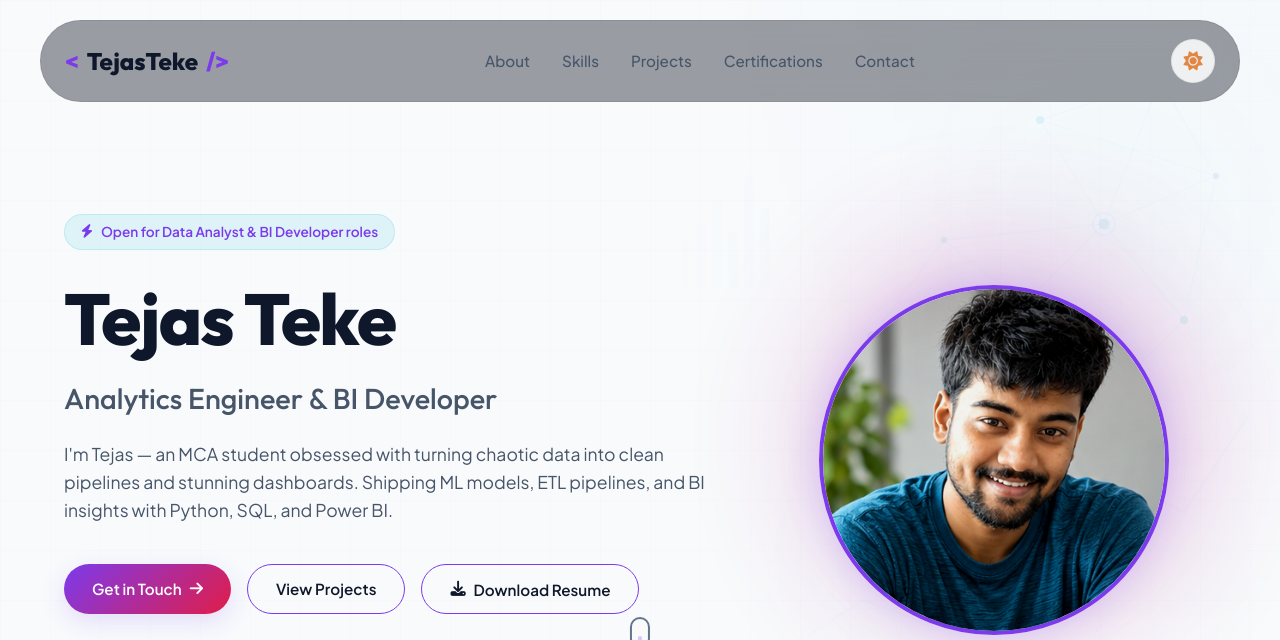
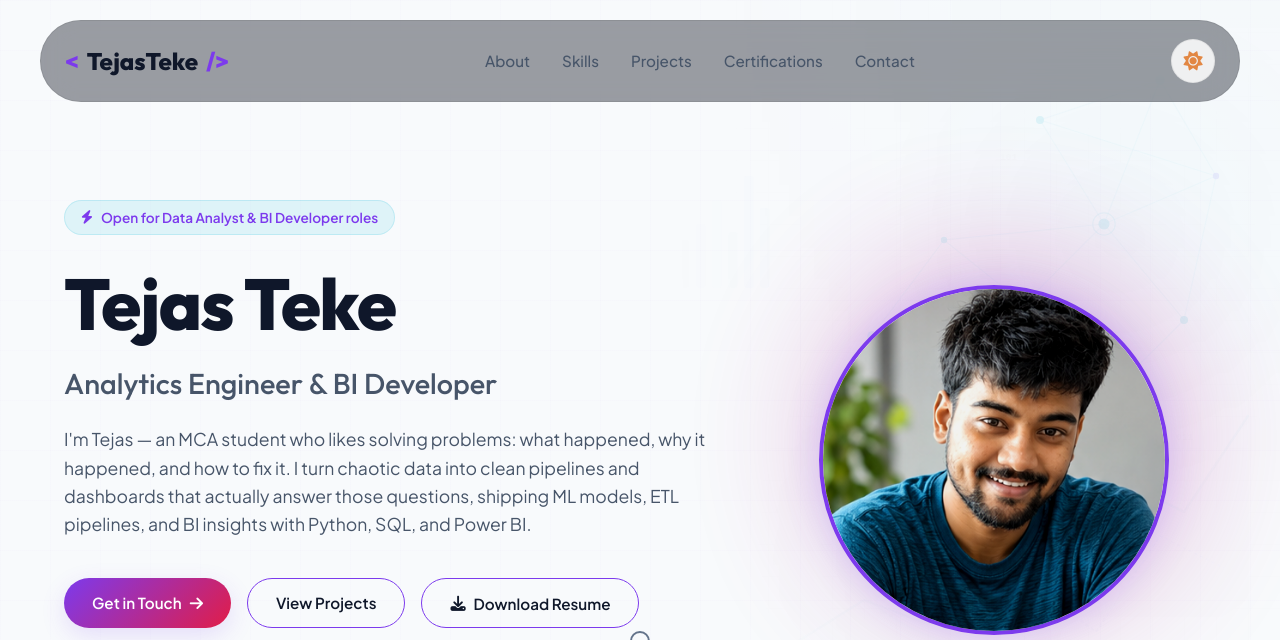
Before and after one commit to tejasteke/tejasteke.github.io, a plain HTML site: page index.html in a window 1280 px wide. Shown: the top 640 px of the page. Drawn offline with Linux system fonts and the light colour scheme.

Commit message:
Update hero text

```diff
--- a/index.html
+++ b/index.html
@@ -62,7 +62,7 @@
         <h1 class="hero-title">Tejas Teke</h1>
         <h2 class="hero-subtitle">Analytics Engineer & BI Developer</h2>
         <p class="hero-text">
-          I'm Tejas — an MCA student obsessed with turning chaotic data into clean pipelines and stunning dashboards. Shipping ML models, ETL pipelines, and BI insights with Python, SQL, and Power BI.
+          I'm Tejas — an MCA student who likes solving problems: what happened, why it happened, and how to fix it. I turn chaotic data into clean pipelines and dashboards that actually answer those questions, shipping ML models, ETL pipelines, and BI insights with Python, SQL, and Power BI.
         </p>
         <div class="hero-actions">
           <a href="#contact" class="btn btn-primary" id="btn-hero-contact">Get in Touch <i class="fa-solid fa-arrow-right"></i></a>
```
